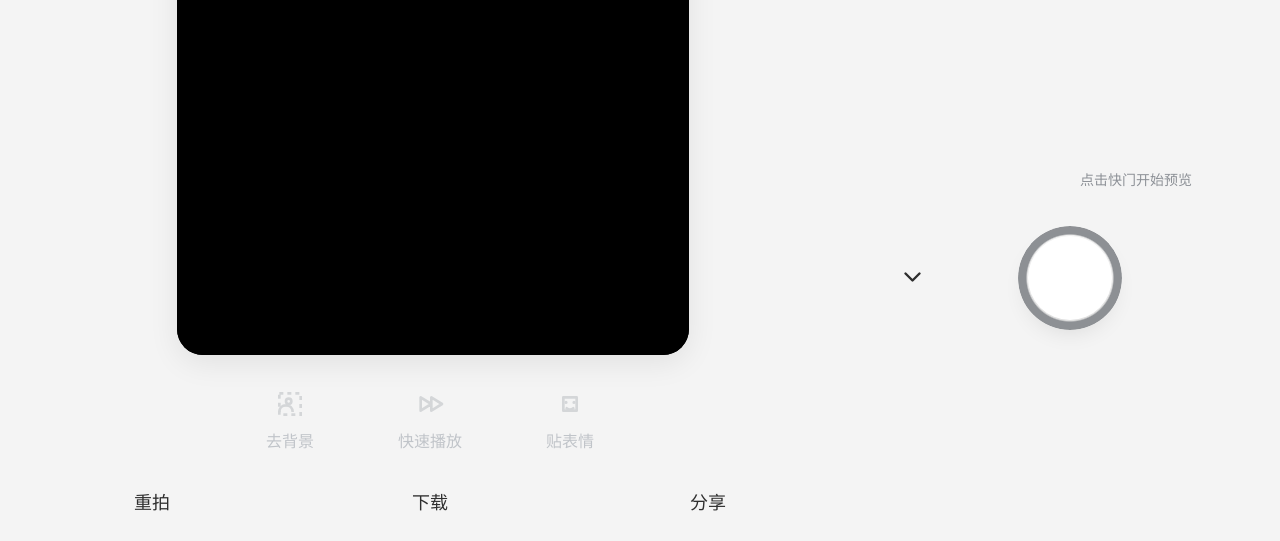
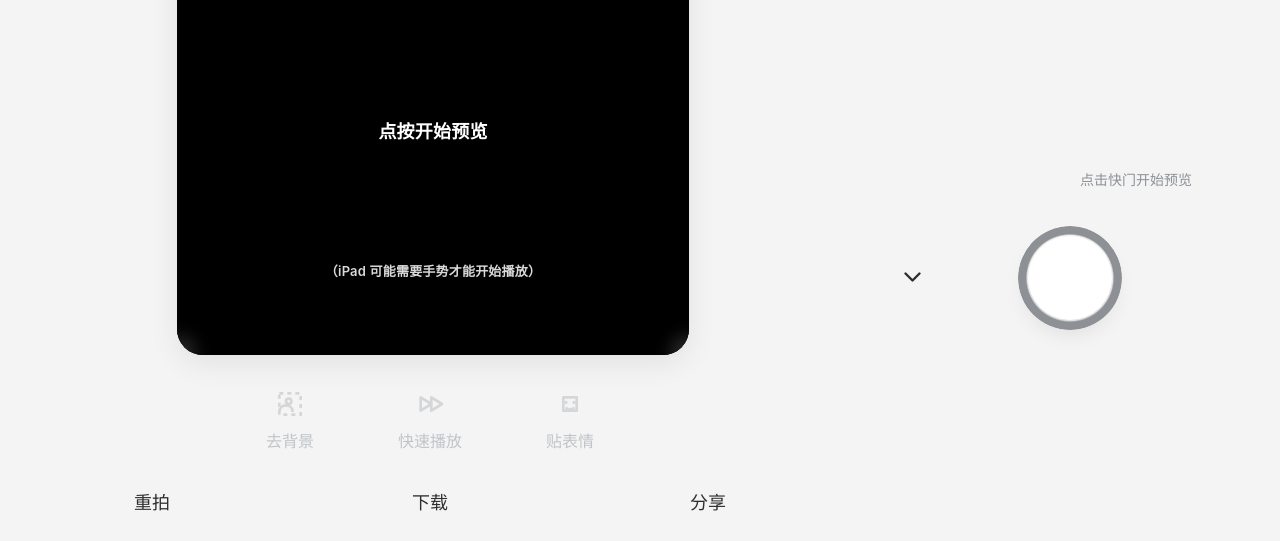
Before and after one commit to Ali1995A/selfface, a website built with Vite: page index.html in a window 1280 px wide. Shown: the part 265-806 px from the top of the page. Built offline with nearby package versions, Linux system fonts and the light colour scheme; no server answers.

Commit message:
fix(preview): auto start camera and tap-to-start overlay

```diff
--- a/app.js
+++ b/app.js
@@ -35,6 +35,7 @@ const els = {
   video: document.getElementById("inputVideo"),
   jeelizCanvas: document.getElementById("jeelizCanvas"),
   gifPreview: document.getElementById("gifPreview"),
+  btnTapToStart: document.getElementById("btnTapToStart"),
   effectFromName: document.getElementById("effectFromName"),
 
   sheet: document.getElementById("sheet"),
@@ -731,6 +732,11 @@ function stopTracks(stream) {
   for (const t of stream.getTracks()) t.stop();
 }
 
+function setTapToStartVisible(visible) {
+  if (!els.btnTapToStart) return;
+  els.btnTapToStart.hidden = !visible;
+}
+
 async function requestMedia(facingMode) {
   if (!isSecureContextOk()) {
     throw new Error("必须在 HTTPS（或 localhost）下才能调用摄像头/麦克风。");
@@ -805,7 +811,7 @@ function attachStreamToVideo(stream) {
 
 function waitForVideoReady(videoEl) {
   return new Promise((resolve, reject) => {
-    if (videoEl.readyState >= 2 && videoEl.videoWidth > 0) return resolve();
+    if (videoEl.videoWidth > 0) return resolve();
     const to = setTimeout(() => reject(new Error("摄像头初始化超时")), 8000);
     const onReady = () => {
       if (videoEl.videoWidth > 0) {
@@ -815,10 +821,12 @@ function waitForVideoReady(videoEl) {
       }
     };
     const cleanup = () => {
+      videoEl.removeEventListener("loadedmetadata", onReady);
       videoEl.removeEventListener("loadeddata", onReady);
       videoEl.removeEventListener("canplay", onReady);
       videoEl.removeEventListener("timeupdate", onReady);
     };
+    videoEl.addEventListener("loadedmetadata", onReady);
     videoEl.addEventListener("loadeddata", onReady);
     videoEl.addEventListener("canplay", onReady);
     videoEl.addEventListener("timeupdate", onReady);
@@ -1515,6 +1523,7 @@ function startShutterProgress(durationMs) {
 
 async function startPreview() {
   hideResult();
+  setTapToStartVisible(false);
   if (isPreviewing) stopPreview();
   setProgress("");
   setStatus("初始化中：请求摄像头/麦克风权限…");
@@ -1539,7 +1548,8 @@ async function startPreview() {
     await waitForVideoReady(els.video);
   } catch (err) {
     // Common on iOS: permission granted but playback needs user gesture.
-    setStatus("已获取权限：点击快门开始预览", "error");
+    setStatus("已获取权限：点按画面开始预览", "error");
+    setTapToStartVisible(true);
     isPreviewing = false;
     return;
   }
@@ -1856,6 +1866,7 @@ function hideResult() {
   els.sheet.hidden = false;
   els.resultPanel.hidden = true;
   setShutterProgress(0);
+  setTapToStartVisible(!isPreviewing && streamIsLive(mediaStream));
 }
 
 function resetToDefaultView() {
@@ -2139,6 +2150,11 @@ els.btnSheetHandle.addEventListener("click", () => {
 });
 els.btnDockChevron.addEventListener("click", () => setSheetExpanded(true));
 
+els.btnTapToStart?.addEventListener("click", async () => {
+  setTapToStartVisible(false);
+  await startPreview();
+});
+
 async function shutterAction() {
   if (isRecording) return;
   if (!isPreviewing) {
@@ -2184,9 +2200,15 @@ function bindShutterHold() {
 async function autoRequestPermissionsOnLoad() {
   if (hasRequestedPermissions) return;
   try {
-    // Only request permissions; preview rendering may still require a user gesture on iOS.
+    // Request permissions on load, and try to start preview immediately.
     await ensureMediaStream();
-    setStatus("已请求权限：点击快门开始预览");
+    setStatus("已获取权限：正在启动预览…");
+    await startPreview();
+    // If preview still can't start (iOS gesture restriction), show tap-to-start overlay.
+    if (!isPreviewing && streamIsLive(mediaStream)) {
+      setTapToStartVisible(true);
+      setStatus("已获取权限：点按画面开始预览", "error");
+    }
   } catch (err) {
     setStatus(`无法获取权限：${err?.message || err}`, "error");
   }
--- a/index.html
+++ b/index.html
@@ -23,6 +23,9 @@
         <div class="wx-card">
           <canvas id="outputCanvas" width="360" height="360"></canvas>
           <img id="gifPreview" class="wx-gif" alt="GIF预览" />
+          <button id="btnTapToStart" class="wx-tapStart" type="button" hidden aria-label="点按开始预览">
+            点按开始预览
+          </button>
           <button id="btnSwitchCam" class="wx-camSwitch" aria-label="切换摄像头" type="button"></button>
         </div>
       </section>
--- a/style.css
+++ b/style.css
@@ -103,6 +103,38 @@ button{font:inherit}
   display:none;
 }
 .wx-gif.is-on{display:block}
+
+.wx-tapStart{
+  position:absolute;
+  inset:0;
+  border:0;
+  background:rgba(0,0,0,.28);
+  backdrop-filter:blur(10px);
+  color:#fff;
+  font-size:18px;
+  font-weight:700;
+  letter-spacing:.2px;
+  display:grid;
+  place-items:center;
+  padding:20px;
+}
+.wx-tapStart::before{
+  content:"";
+  width:78px;
+  height:78px;
+  border-radius:999px;
+  background:rgba(255,255,255,.16);
+  box-shadow:0 12px 30px rgba(0,0,0,.22);
+  margin-bottom:12px;
+}
+.wx-tapStart::after{
+  content:"（iPad 可能需要手势才能开始播放）";
+  display:block;
+  margin-top:8px;
+  font-size:13px;
+  font-weight:600;
+  opacity:.85;
+}
 
 .wx-camSwitch{
   position:absolute;
```
